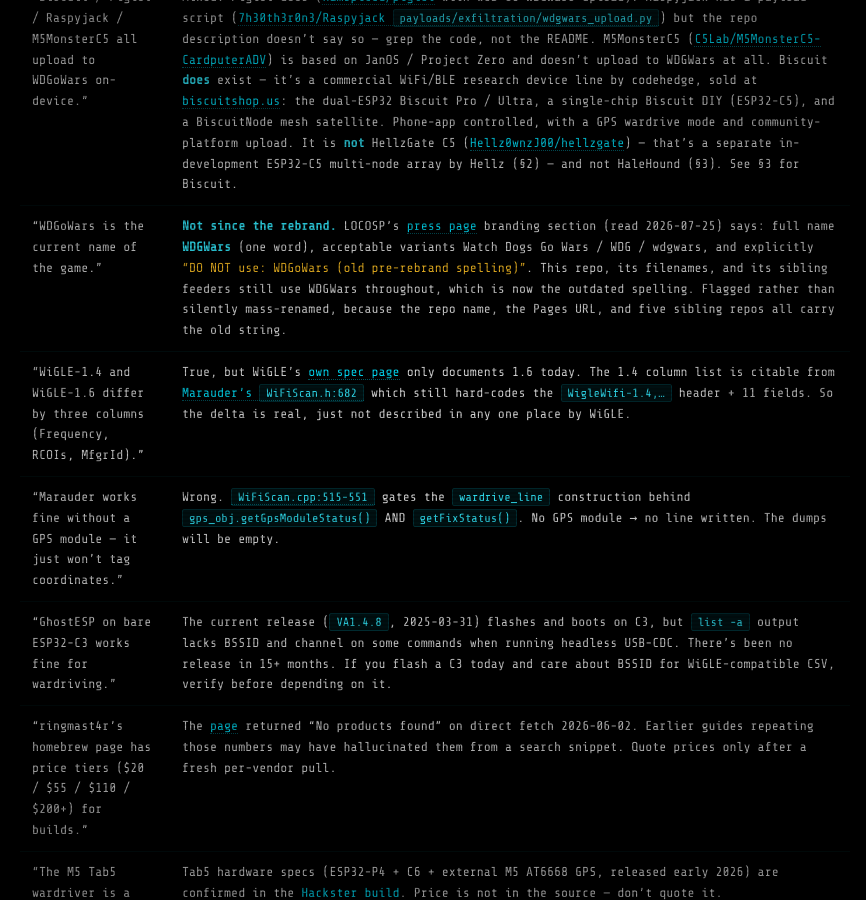
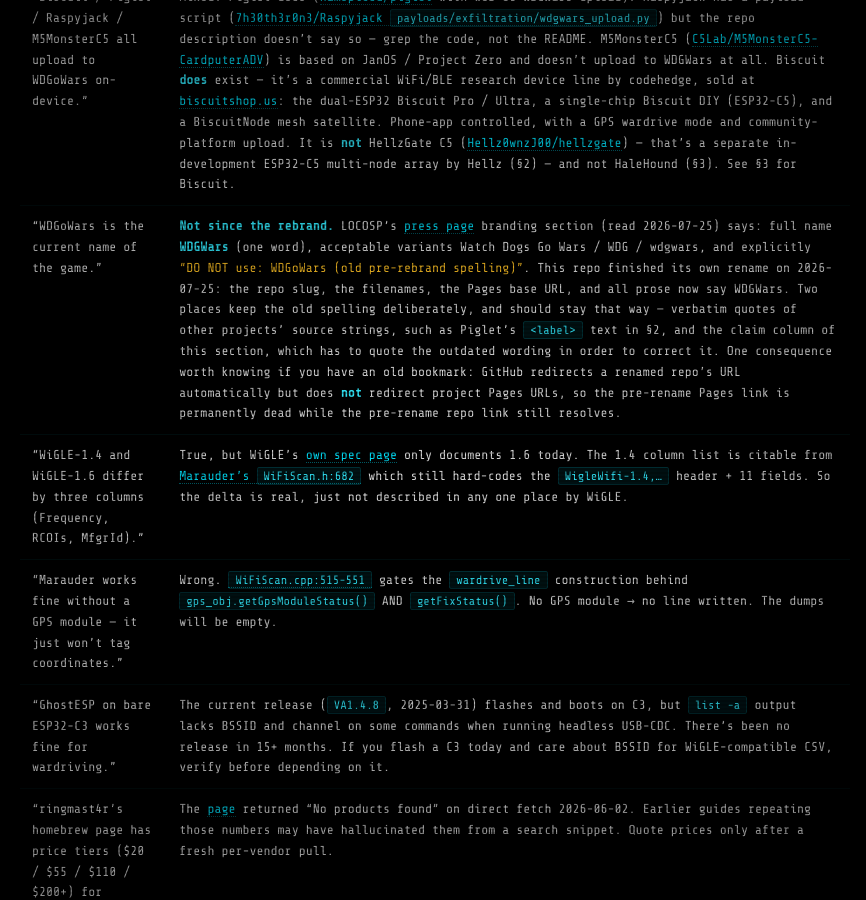
Before and after one commit to HiroAlleyCat/wdgo-onramp, a Jekyll site: the page built from docs/survey.md, in a window 1280 px wide and 900 px high, scrolled down 29725 px. Shown: the whole window, without its empty margins (205-1071 px from the left). Built offline with Jekyll 4.4.1, drawn with Linux system fonts in a browser that asks for light colours.

Commit message:
Fix the rebrand row that the bulk rename inverted
The section A row answering "WDGoWars is the current name of the game"
had its own explanation caught by the case-sensitive rename pass, so it
read "this repo ... still use WDGWars throughout, which is now the
outdated spelling" - self-contradictory. It was also stale: the rename
landed on 2026-07-25, after that sentence was written.

Replaced with the current state, the two places the old spelling is kept
on purpose (verbatim source quotes, and the claim column here), and the
GitHub redirect asymmetry that makes the pre-rename Pages link dead
while the pre-rename repo link still resolves.

Mirrored by hand into docs/survey.md rather than regenerating, since the
documented sync script drops the docs-only Mermaid bootstrap block.

```diff
--- a/docs/survey.md
+++ b/docs/survey.md
@@ -456,7 +456,7 @@ Things that look like obvious facts about this ecosystem but turn out to be wron
 | Common claim | The actual story |
 |---|---|
 | "Biscuit / Piglet / Raspyjack / M5MonsterC5 all upload to WDGoWars on-device." | Mixed. Piglet does ([hamspiced/piglet](https://github.com/hamspiced/piglet) with web-UI WDGWars upload). Raspyjack has a payload script ([7h30th3r0n3/Raspyjack `payloads/exfiltration/wdgwars_upload.py`](https://github.com/7h30th3r0n3/Raspyjack/blob/main/payloads/exfiltration/wdgwars_upload.py)) but the repo description doesn't say so — grep the code, not the README. M5MonsterC5 ([C5Lab/M5MonsterC5-CardputerADV](https://github.com/C5Lab/M5MonsterC5-CardputerADV)) is based on JanOS / Project Zero and doesn't upload to WDGWars at all. Biscuit **does** exist — it's a commercial WiFi/BLE research device line by codehedge, sold at [biscuitshop.us](https://biscuitshop.us): the dual-ESP32 Biscuit Pro / Ultra, a single-chip Biscuit DIY (ESP32-C5), and a BiscuitNode mesh satellite. Phone-app controlled, with a GPS wardrive mode and community-platform upload. It is **not** HellzGate C5 ([Hellz0wnzJ00/hellzgate](https://github.com/Hellz0wnzJ00/hellzgate)) — that's a separate in-development ESP32-C5 multi-node array by Hellz (§2) — and not HaleHound (§3). See §3 for Biscuit. |
-| "WDGoWars is the current name of the game." | **Not since the rebrand.** LOCOSP's [press page](https://wdgwars.pl/press) branding section (read 2026-07-25) says: full name **WDGWars** (one word), acceptable variants Watch Dogs Go Wars / WDG / wdgwars, and explicitly *"DO NOT use: WDGoWars (old pre-rebrand spelling)"*. This repo, its filenames, and its sibling feeders still use WDGWars throughout, which is now the outdated spelling. Flagged rather than silently mass-renamed, because the repo name, the Pages URL, and five sibling repos all carry the old string. |
+| "WDGoWars is the current name of the game." | **Not since the rebrand.** LOCOSP's [press page](https://wdgwars.pl/press) branding section (read 2026-07-25) says: full name **WDGWars** (one word), acceptable variants Watch Dogs Go Wars / WDG / wdgwars, and explicitly *"DO NOT use: WDGoWars (old pre-rebrand spelling)"*. This repo finished its own rename on 2026-07-25: the repo slug, the filenames, the Pages base URL, and all prose now say WDGWars. Two places keep the old spelling deliberately, and should stay that way — verbatim quotes of other projects' source strings, such as Piglet's `<label>` text in §2, and the claim column of this section, which has to quote the outdated wording in order to correct it. One consequence worth knowing if you have an old bookmark: GitHub redirects a renamed repo's URL automatically but does **not** redirect project Pages URLs, so the pre-rename Pages link is permanently dead while the pre-rename repo link still resolves. |
 | "WiGLE-1.4 and WiGLE-1.6 differ by three columns (Frequency, RCOIs, MfgrId)." | True, but WiGLE's [own spec page](https://api.wigle.net/csvFormat.html) only documents 1.6 today. The 1.4 column list is citable from [Marauder's `WiFiScan.h:682`](https://github.com/justcallmekoko/ESP32Marauder/blob/master/esp32_marauder/WiFiScan.h#L682) which still hard-codes the `WigleWifi-1.4,…` header + 11 fields. So the delta is real, just not described in any one place by WiGLE. |
 | "Marauder works fine without a GPS module — it just won't tag coordinates." | Wrong. [`WiFiScan.cpp:515-551`](https://github.com/justcallmekoko/ESP32Marauder/blob/master/esp32_marauder/WiFiScan.cpp#L515) gates the `wardrive_line` construction behind `gps_obj.getGpsModuleStatus()` AND `getFixStatus()`. No GPS module → no line written. The dumps will be empty. |
 | "GhostESP on bare ESP32-C3 works fine for wardriving." | The current release (`VA1.4.8`, 2025-03-31) flashes and boots on C3, but `list -a` output lacks BSSID and channel on some commands when running headless USB-CDC. There's been no release in 15+ months. If you flash a C3 today and care about BSSID for WiGLE-compatible CSV, verify before depending on it. |
```
Also changed, not shown: wardriving-hardware-survey.md (+1 -1 lines).
